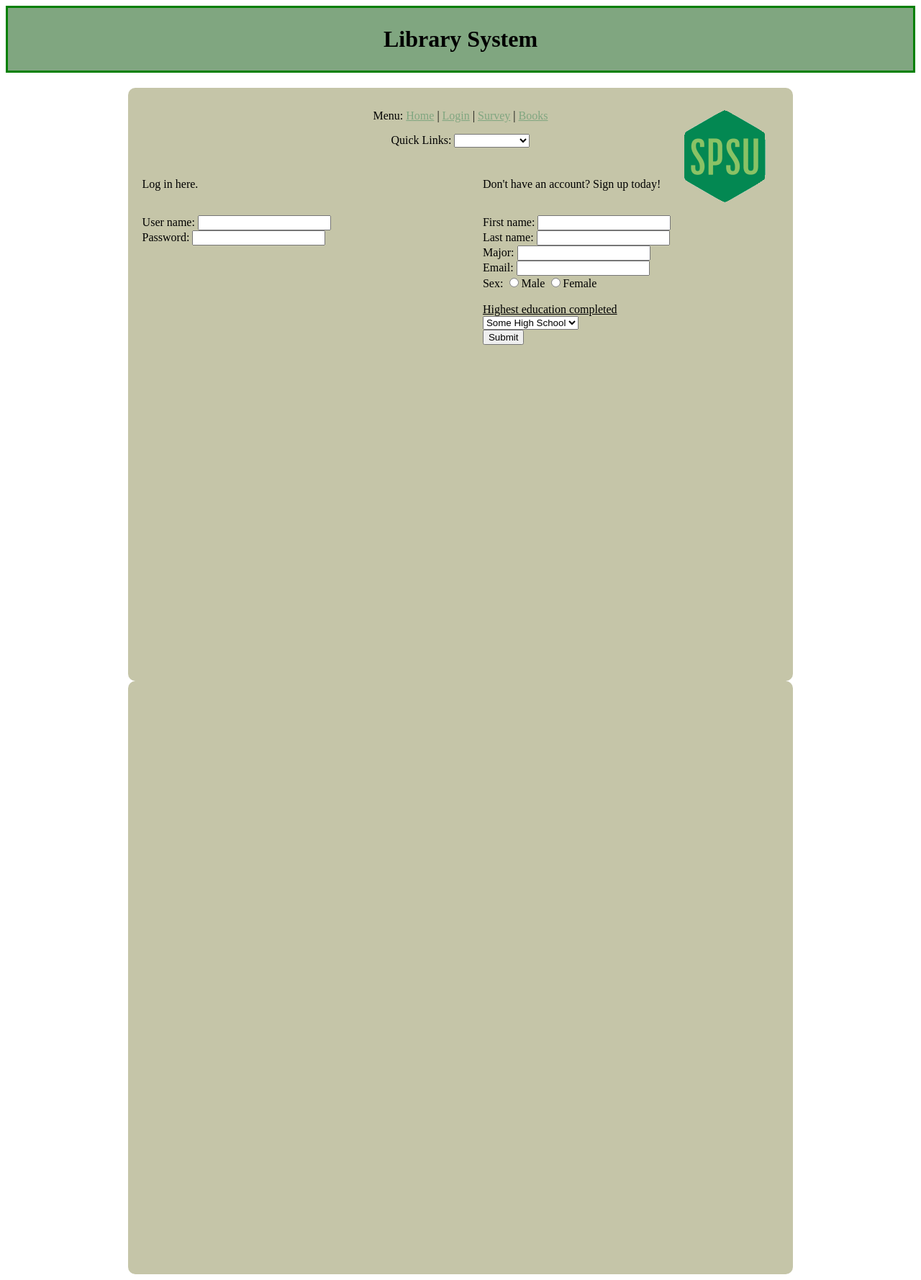
After one commit to gscoppino/DjangoLibraryApp, a Django app: page /login/ in a window 1280 px wide. The commit adds this page. Shown: the whole page at 72% size. Run offline with Django 3.2, Linux system fonts and the light colour scheme.

Commit message:
more stuff

```diff
--- a/DjangoLibraryApp/Library/models.py
+++ b/DjangoLibraryApp/Library/models.py
@@ -1,5 +1,5 @@
 from django.db import models
-
+from django.contrib.auth.models import User
 # Used to handle model edge-cases
 from django.core.exceptions import ValidationError
 
@@ -58,6 +58,7 @@ class Book(models.Model):
     isbn = models.CharField(max_length=20)
     condition = models.CharField(max_length=10, blank=True)
     checkout_status = models.BooleanField(default=False)
+    checkout_client = models.ForeignKey(User, null=True, blank=True)
 
     def availability(self):
         if self.checkout_status == True:
--- a/DjangoLibraryApp/Library/templates/Library/index.html
+++ b/DjangoLibraryApp/Library/templates/Library/index.html
@@ -32,15 +32,15 @@
             <div id="header">
                 <a class="menu" href="{% url 'Library:index' %}">Home</a> |
                 <a class="menu" href="{% url 'Library:detail_system' %}" title="Browse all books.">Books</a> |
-                <a class="menu" href="faculty.html" title="Login to check out and return books.">Login</a> |
+                <a class="menu" href="{% url 'Library:login' %}" title="Login to check out and return books.">Login</a> |
                 <a class="menu" href="survey.html">About</a>
             </div>
             <a href="http://spsu.edu"><IMG id ="logo" SRC="{% static 'Library/images/spsu.gif' %}"></a>
             <div id="description">
                 <p><em>Welcome, [user or guest]. </em></p>
                 <p>Choose a library from the drop-down menu to browse its available books.</p>
-                <p>Have an existing account? <a href="faculty.html">Login</a> to begin checking out books.</p>
-                <p>New to Library System? <a href="faculty.html">Create an account</a> to get started!</p>
+                <p>Have an existing account? <a href="{% url 'Library:login' %}">Login</a> to begin checking out books.</p>
+                <p>New to Library System? <a href="{% url 'Library:login' %}">Create an account</a> to get started!</p>
             </div>
             <select id="library_selector">
                 <option></option>
--- /dev/null
+++ b/DjangoLibraryApp/Library/templates/Library/login.html
@@ -0,0 +1,143 @@
+<!--
+-->
+
+<html>
+	<head>
+        {% load staticfiles %}
+		<link rel="stylesheet" type="text/css" href="{% static 'Library/css/styles.css' %}" />
+		<h1>Library System</h1>
+
+
+		<meta http-equiv="Content-Type" content="text/html; charset=windows-1252">
+		<title>
+			Library System
+		</title>
+	</head>
+	<body>
+	<script type = "text/javascript">
+		function validator()
+		{
+			var firstName = document.forms["surveyForm"]["fnameTB"].value;
+			var lastName = document.forms["surveyForm"]["lnameTB"].value;
+			var major = document.forms["surveyForm"]["majorTB"].value;
+			var email = document.forms["surveyForm"]["emailTB"].value;
+			var education = document.forms["surveyForm"]["educationDropdown"].value;
+			var male = document.forms["surveyForm"]["maleR"].checked;
+			var female = document.forms["surveyForm"]["femaleR"].checked;
+
+			var atpos = email.indexOf("@");
+			var dotpos = email.lastIndexOf(".");
+
+			if(firstName == "" || firstName == null)
+			{
+				alert("Must fill out all information");
+				return false;
+			}
+			if(lastName == "" || lastName == null)
+			{
+				alert("Must fill out all information");
+				return false;
+
+			}
+			if(major == "" || major == null)
+			{
+				alert("Must fill out all information");
+				return false;
+			}
+
+			if (atpos < 1 || dotpos < atpos + 2 || dotpos + 2 >= email.length)
+			{
+				alert("Not a valid e-mail address");
+				return false;
+			}
+
+			if(male == false && female == false)
+			{
+				alert("Must fill out all information");
+				return false;
+			}
+
+			document.write('<table border="1" cellspacing="1" cellpadding="5">');
+
+			document.write('<tr>');
+			document.write('<td>First Name ' + '</td>');
+			document.write('<td>' + firstName + '</td>');
+			document.write('</tr>');
+
+			document.write('<tr>');
+			document.write('<td>Last Name ' + '</td>');
+			document.write('<td>' + lastName + '</td>');
+			document.write('</tr>');
+
+			document.write('<tr>');
+			document.write('<td>Major ' + '</td>');
+			document.write('<td>' + major + '</td>');
+			document.write('</tr>');
+
+			document.write('<tr>');
+			document.write('<td>Email ' + '</td>');
+			document.write('<td>' + email + '</td>');
+			document.write('</tr>');
+
+			document.write('<tr>');
+			document.write('<td>Education ' + '</td>');
+			document.write('<td>' + education + '</td>');
+			document.write('</tr>');
+
+
+			document.write('</table>');
+			alert("Information conformation");
+		}
+
+	</script>
+	<div id = "container">
+		<a HREF = "http://spsu.edu"><IMG id = "logo" SRC="{% static 'Library/images/spsu.gif' %}"></a>
+		<div id = "header">Menu:
+			<a class="menu" href="{% url 'Library:index' %}">Home</a> |
+			<a class="menu" href="{% url 'Library:login' %}">Login</a> |
+			<a class="menu" href="survey.html">Survey</a> |
+			<a class="menu" href="{% url 'Library:detail_system' %}">Books</a>
+		<br>
+		<p>Quick Links:
+		<select onchange = "window.open(this.value, '_self', '');">
+			<option> </option>
+			<option value = "index.html">Home</option>
+			<option value = "faculty.html">Faculty</option>
+			<option value = "survey.html">Survey</option>
+			<option value = "student_grade.html">Book Selector</option>
+		</select></p>
+		</div>
+        <form name = "loginForm" style="float:left">
+            <p>Log in here.</p>
+            <br>
+            User name: <input type="text" name="uName"><br>
+            Password: <input type="text" name="uPass"><br>
+        </form>
+		<form name = "signupForm" style="float:right">
+            <p>Don't have an account? Sign up today!</p>
+			<br>
+			First name: <input type ="text" name ="fnameTB"><br>
+			Last name: <input type = "text" name = "lnameTB"><br>
+			Major: <input type = "text" name = "majorTB"><br>
+			Email: <input type = "text" name = "emailTB"><br>
+			Sex:
+			<input type ="radio" name = "maleR">Male
+			<input type ="radio" name = "femaleR">Female<br>
+			<br><u>Highest education completed</u> <br>
+			<select id = "educationDropdown">
+				<option value ="Some High School">Some High School</option>
+				<option value ="High School">High School</option>
+				<option value ="Some College">Some College</option>
+				<option value ="Bachelor's Degree">Bachelor's Degree</option>
+				<option value ="Master's Degree">Master's Degree</option>
+				<option value ="Doctorate">Doctorate</option>
+			</select>
+			<br>
+			<button onclick = "validator();">Submit</button>
+		</form>
+	</div>
+	<div id = "container">
+
+	</div>
+	</body>
+</html>
--- a/DjangoLibraryApp/Library/templates/Library/system_books.html
+++ b/DjangoLibraryApp/Library/templates/Library/system_books.html
@@ -15,7 +15,7 @@
             <div id = "header">Menu:
 				<a class="menu" href="{% url 'Library:index' %}">Home</a> |
 				<a class="menu" href="faculty.html">Faculty</a> |
-				<a class="menu" href="survey.html">Survey</a> |
+				<a class="menu" href="{% url 'Library:login' %}">Login</a> |
 				<a class="menu" href="{% url 'Library:detail_system' %}">Books</a>
 			<br>
 			<p>Quick Links:
--- a/DjangoLibraryApp/Library/urls.py
+++ b/DjangoLibraryApp/Library/urls.py
@@ -4,6 +4,7 @@ from Library import views
 
 urlpatterns = patterns('',
     url(r'^$', views.IndexView.as_view(), name='index'),
+    url(r'^login/$', views.LoginView.as_view(), name='login'),
     url(r'^book/all/', views.SystemBookView.as_view(), name='detail_system'),
     url(r'^library/(?P<pk>\d+)/$', views.LibraryBookView.as_view(), name='detail_library'),
     url(r'^book/(?P<pk>\d+)/$', views.BookView.as_view(), name='detail_book'),
--- a/DjangoLibraryApp/Library/views.py
+++ b/DjangoLibraryApp/Library/views.py
@@ -17,6 +17,9 @@ class IndexView(generic.ListView):
         context['recent_books'] = Book.objects.order_by('pub_date').reverse()[:5]
         return context
 
+class LoginView(generic.TemplateView):
+    template_name = 'Library/login.html'
+
 class SystemBookView(generic.ListView):
     template_name = 'Library/system_books.html'
     context_object_name = 'book_list'
@@ -26,7 +29,7 @@ class SystemBookView(generic.ListView):
 
 class LibraryBookView(generic.DetailView):
     model = Library
-    template_name = 'Library/student_grade.html'
+    template_name = 'Library/library_books.html'
 
 class BookView(generic.DetailView):
     model = Book
```
Also changed, not shown: DjangoLibraryApp/BookList.txt (+21 -20 lines), DjangoLibraryApp/Library/admin.py (+8 -1 lines), DjangoLibraryApp/Library/templates/Library/library_books.html (added, +49 -0 lines), DjangoLibraryApp/SetupScript.py (added, +70 -0 lines), 1 other file.
